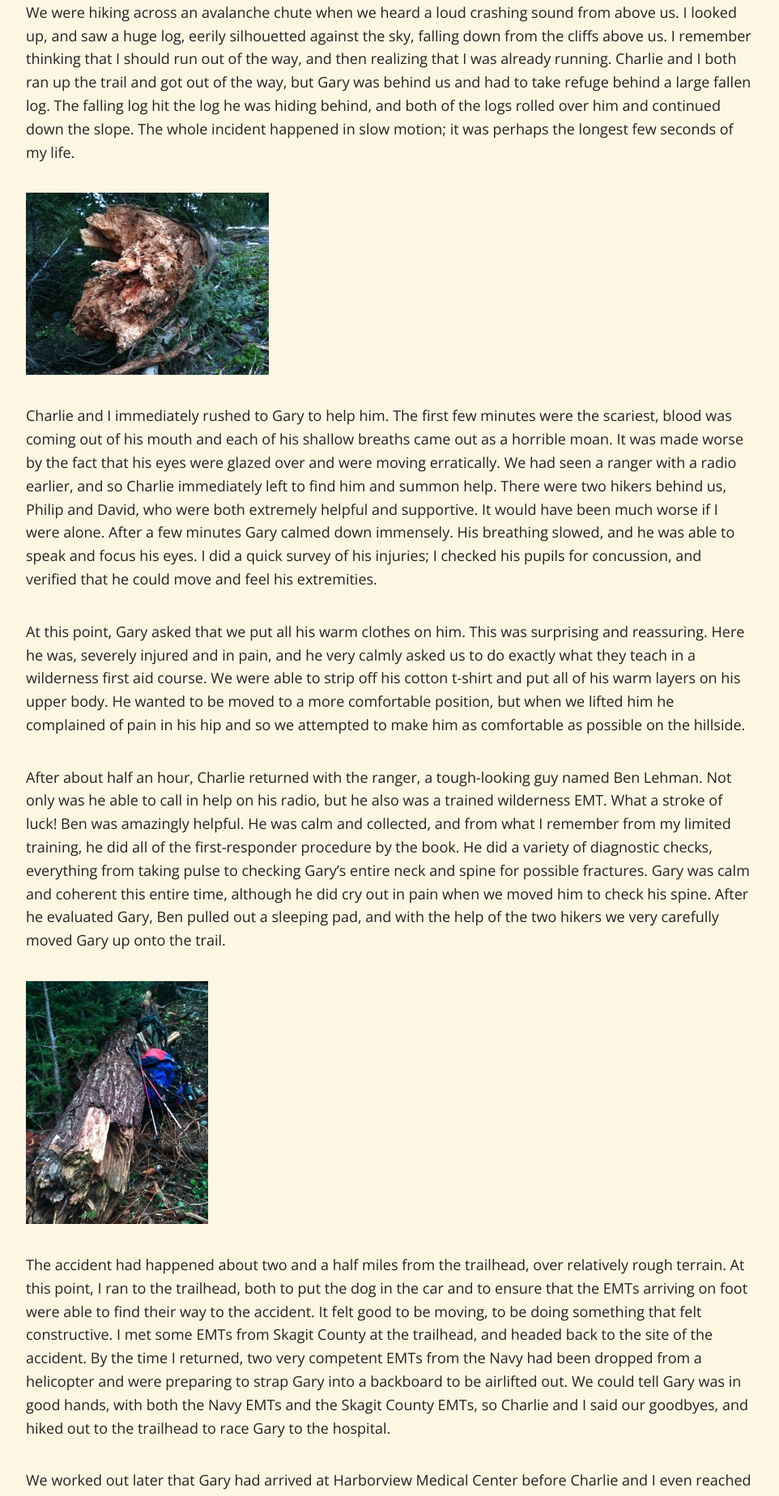
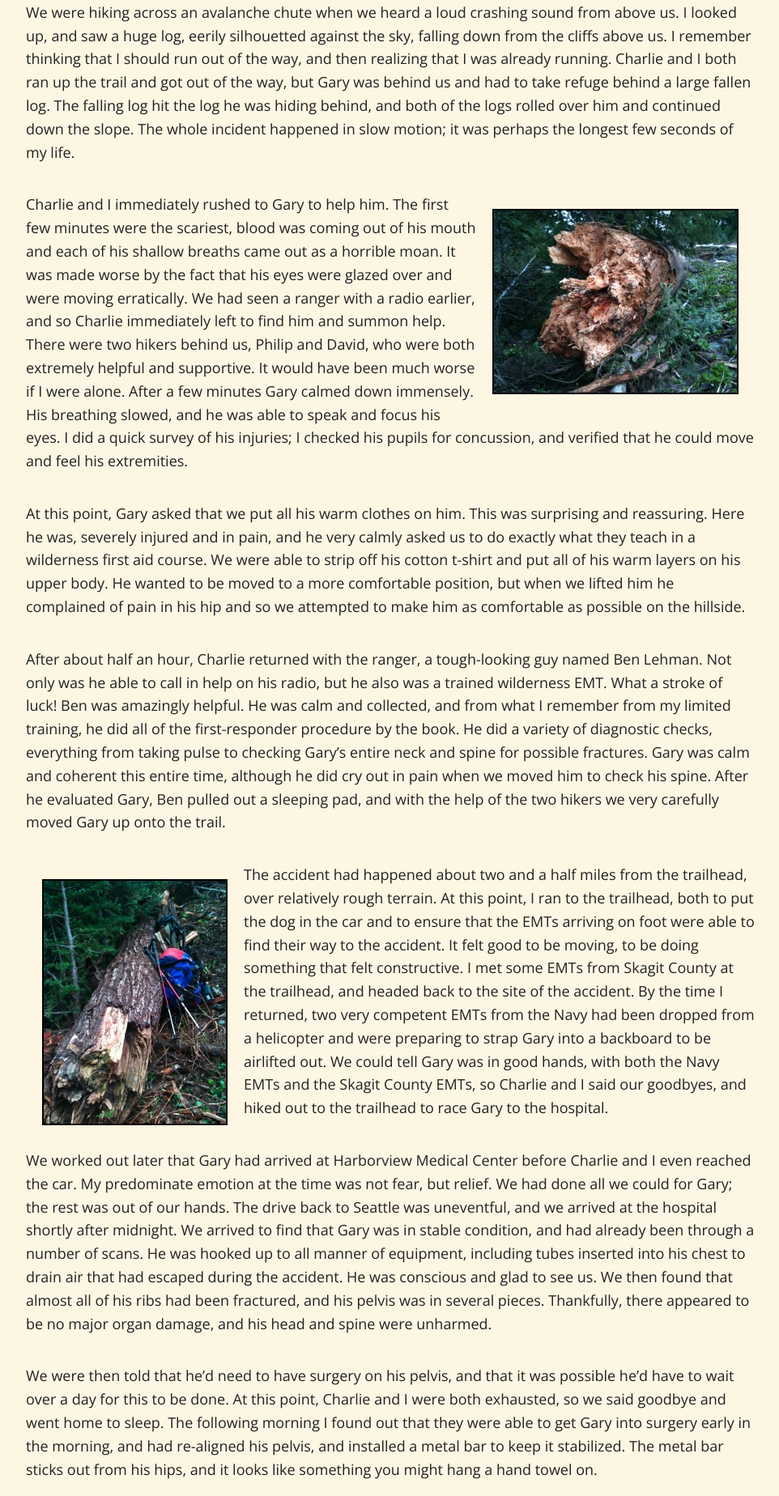
Before and after one commit to billputer/billwiens.com, a Jekyll site: the page built from _posts/2010-07-15-a-brush-with-death.markdown, in a window 1280 px wide. Shown: the part 696-2544 px from the top of the page at 81% size, without its empty margins (158-1120 px from the left). Built offline with Jekyll 4.4.1, drawn with Linux system fonts in a browser that asks for light colours; nearby versions of some CDN libraries.

Commit message:
Add some styling to the images in 'brush with death'

```diff
--- a/_posts/2010-07-15-a-brush-with-death.markdown
+++ b/_posts/2010-07-15-a-brush-with-death.markdown
@@ -18,7 +18,8 @@ First of all, my father Gary Wiens has been severely injured and he's in stable
 
 On Sunday July 11th, Gary, our friend Charlie, and I were hiking [near Mount Baker](http://maps.google.com/maps/ms?ie=UTF8&hl=en&msa=0&msid=105939579805808308029.00045c3a6d30bda563a14&ll=48.664799,-121.593778&spn=0.00288,0.005777&t=h&z=18&iwloc=00048b4f0d138719a0510) in the North Cascades. We were hiking across an avalanche chute when we heard a loud crashing sound from above us. I looked up, and saw a huge log, eerily silhouetted against the sky, falling down from the cliffs above us. I remember thinking that I should run out of the way, and then realizing that I was already running. Charlie and I both ran up the trail and got out of the way, but Gary was behind us and had to take refuge behind a large fallen log. The falling log hit the log he was hiding behind, and both of the logs rolled over him and continued down the slope. The whole incident happened in slow motion; it was perhaps the longest few seconds of my life.
 
-[![The fallen log](/images/2010/07/the-perpetrator-300x225.jpg)](/images/2010/07/the-perpetrator.jpg)
+[![The fallen log](/images/2010/07/the-perpetrator-300x225.jpg){: style="float: right; border: 2px solid black; margin: 20px"}](/images/2010/07/the-perpetrator.jpg)
+
 
 Charlie and I immediately rushed to Gary to help him. The first few minutes were the scariest, blood was coming out of his mouth and each of his shallow breaths came out as a horrible moan. It was made worse by the fact that his eyes were glazed over and were moving erratically. We had seen a ranger with a radio earlier, and so Charlie immediately left to find him and summon help. There were two hikers behind us, Philip and David, who were both extremely helpful and supportive. It would have been much worse if I were alone. After a few minutes Gary calmed down immensely. His breathing slowed, and he was able to speak and focus his eyes. I did a quick survey of his injuries; I checked his pupils for concussion, and verified that he could move and feel his extremities.
 
@@ -26,7 +27,7 @@ At this point, Gary asked that we put all his warm clothes on him. This was surp
 
 After about half an hour, Charlie returned with the ranger, a tough-looking guy named Ben Lehman. Not only was he able to call in help on his radio, but he also was a trained wilderness EMT. What a stroke of luck! Ben was amazingly helpful. He was calm and collected, and from what I remember from my limited training, he did all of the first-responder procedure by the book. He did a variety of diagnostic checks, everything from taking pulse to checking Gary's entire neck and spine for possible fractures. Gary was calm and coherent this entire time, although he did cry out in pain when we moved him to check his spine. After he evaluated Gary, Ben pulled out a sleeping pad, and with the help of the two hikers we very carefully moved Gary up onto the trail.
 
-[![The log that Gary hid behind](/images/2010/07/the-refuge1-225x300.jpg)](/images/2010/07/the-refuge1.jpg)
+[![The log that Gary hid behind](/images/2010/07/the-refuge1-225x300.jpg){: style="float: left; border: 2px solid black; margin: 20px"}](/images/2010/07/the-refuge1.jpg)
 
 The accident had happened about two and a half miles from the trailhead, over relatively rough terrain. At this point, I ran to the trailhead, both to put the dog in the car and to ensure that the EMTs arriving on foot were able to find their way to the accident. It felt good to be moving, to be doing something that felt constructive. I met some EMTs from Skagit County at the trailhead, and headed back to the site of the accident. By the time I returned, two very competent EMTs from the Navy had been dropped from a helicopter and were preparing to strap Gary into a backboard to be airlifted out. We could tell Gary was in good hands, with both the Navy EMTs and the Skagit County EMTs, so Charlie and I said our goodbyes, and hiked out to the trailhead to race Gary to the hospital.
 
@@ -34,7 +35,7 @@ We worked out later that Gary had arrived at Harborview Medical Center before Ch
 
 We were then told that he'd need to have surgery on his pelvis, and that it was possible he'd have to wait over a day for this to be done. At this point, Charlie and I were both exhausted, so we said goodbye and went home to sleep. The following morning I found out that they were able to get Gary into surgery early in the morning, and had re-aligned his pelvis, and installed a metal bar to keep it stabilized. The metal bar sticks out from his hips, and it looks like something you might hang a hand towel on.
 
-[![Gary sleeping in the ICU](/images/2010/07/the-survivor-225x300.jpg)](/images/2010/07/the-survivor.jpg)
+[![Gary sleeping in the ICU](/images/2010/07/the-survivor-225x300.jpg){: style="float: right; border: 2px solid black; margin: 20px"}](/images/2010/07/the-survivor.jpg)
 
 Gary has since been moved out of the ICU, and is doing quite well. He should be out of the hospital relatively soon. A full recovery is expected, although the hospital staff has been very reluctant to give specific numbers on recovery times. The one concrete number we’ve been given is that it’ll take at least six weeks for his pelvis to become “load-bearing”. The recovery process is going to be frustrating and painful, and he’ll need lots of assistance and rehabilitation.
 
```
